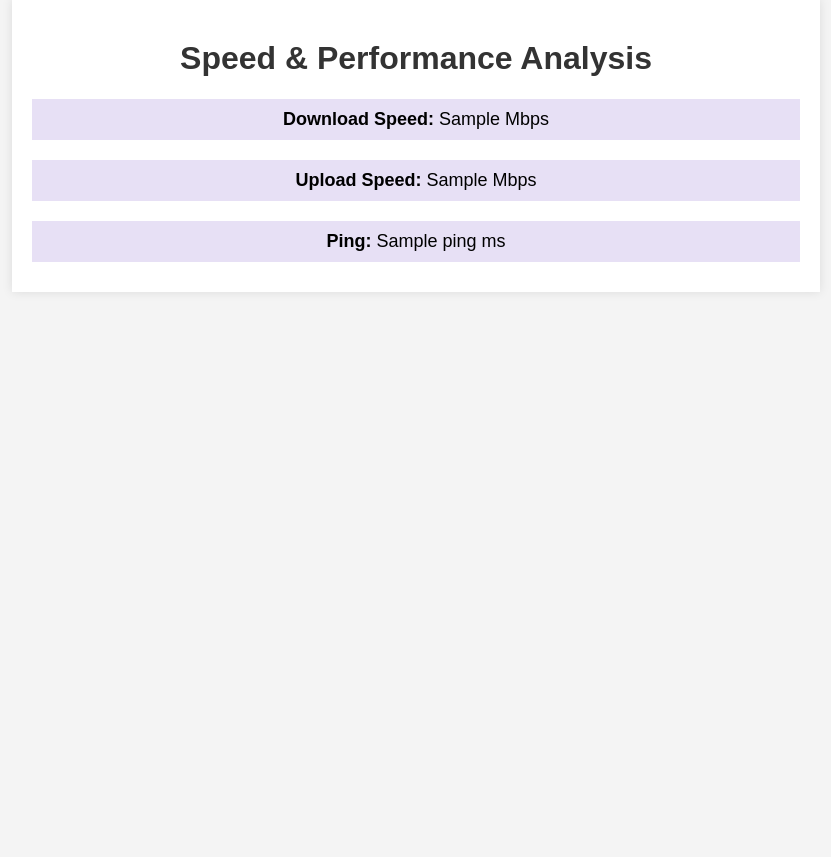
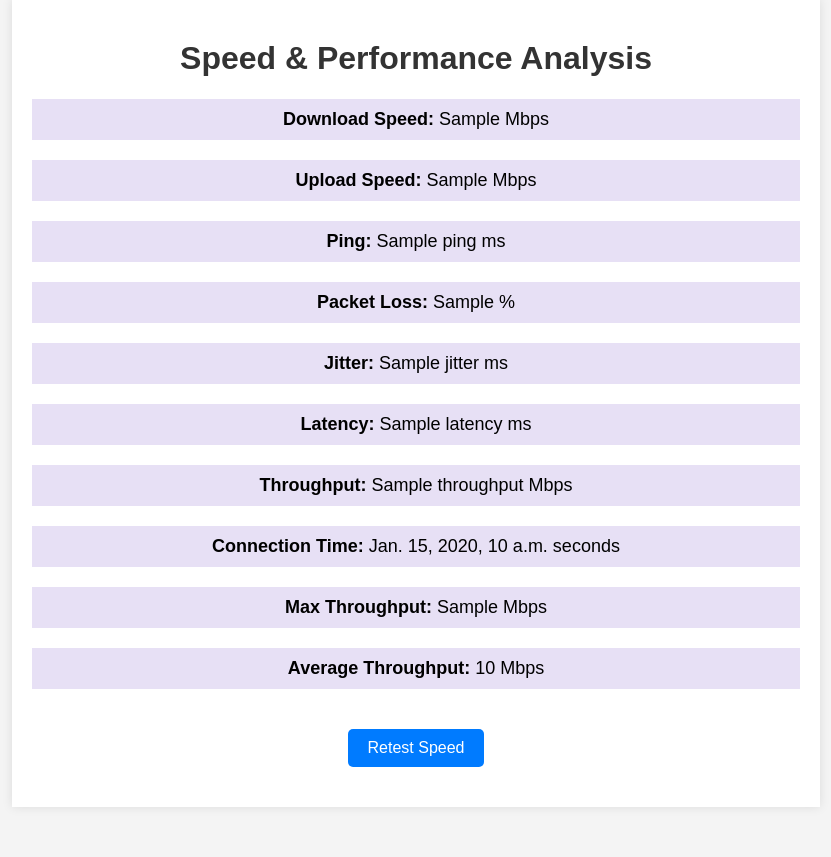
Before and after one commit to piyush2004parate/iNetpulse, a Django app: template analyzer/templates/analyzer/speed_performance_analysis.html in a window 1280 px wide. Shown: the part 51-908 px from the top of the page, without its empty margins (224-1055 px from the left). Before the commit the page ends 313 px from the top, so only its background shows below. Run offline with Django 5.2, Linux system fonts and the light colour scheme; the template is opened without the code that fills it: most values are stand-ins (such as "Sample title", 1, 10 or a date in 2020).

Commit message:
Initial Commit

```diff
--- a/analyzer/templates/analyzer/speed_performance_analysis.html
+++ b/analyzer/templates/analyzer/speed_performance_analysis.html
@@ -28,9 +28,19 @@
             font-size: 18px;
             text-align: center;
         }
-        .download, .upload, .ping {
+        .download, .upload, .ping, .packet-loss, .jitter, .latency, .throughput, .connection-time, .max-throughput, .average-throughput {
             background-color: #e7e0f5;
             margin-bottom: 10px;
+        }
+        .btn {
+            display: inline-block;
+            padding: 10px 20px;
+            background-color: #007bff;
+            color: white;
+            text-decoration: none;
+            border-radius: 5px;
+            text-align: center;
+            margin: 20px auto;
         }
     </style>
 </head>
@@ -48,6 +58,31 @@
         <div class="result ping">
             <strong>Ping: </strong> {{ ping }} ms
         </div>
+        <div class="result packet-loss">
+            <strong>Packet Loss: </strong> {{ packet_loss }} %
+        </div>
+        <div class="result jitter">
+            <strong>Jitter: </strong> {{ jitter }} ms
+        </div>
+        <div class="result latency">
+            <strong>Latency: </strong> {{ latency }} ms
+        </div>
+        <div class="result throughput">
+            <strong>Throughput: </strong> {{ throughput }} Mbps
+        </div>
+        <div class="result connection-time">
+            <strong>Connection Time: </strong> {{ connection_time }} seconds
+        </div>
+        <div class="result max-throughput">
+            <strong>Max Throughput: </strong> {{ max_throughput }} Mbps
+        </div>
+        <div class="result average-throughput">
+            <strong>Average Throughput: </strong> {{ average_throughput }} Mbps
+        </div>
+
+        <div style="text-align: center; margin-top: 20px;">
+            <a href="{% url 'speed_performance_analysis' %}" class="btn">Retest Speed</a>
+        </div>
     </div>
 
 </body>
```
Also changed, not shown: analyzer/models.py (+10 -3 lines), analyzer/views.py (+45 -22 lines), analyzer/migrations/0003_delete_networktraffic_and_more.py (added), db.sqlite3.
